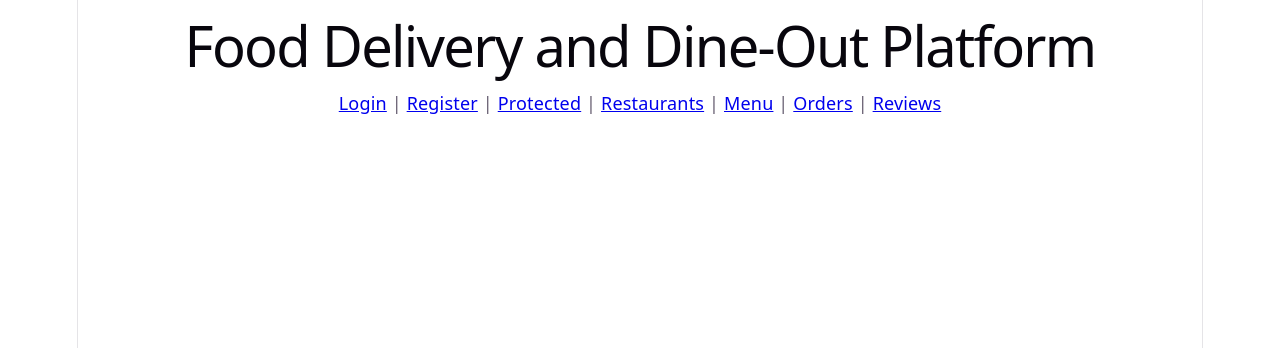
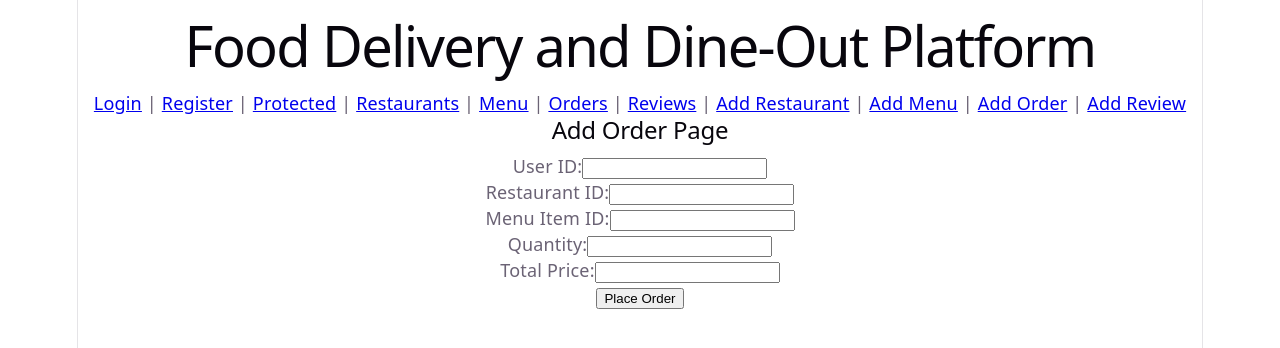
Before and after one commit to TheekshanaKandhi/Integrated-Food-Hospitality-Platform, a React app in the folder frontend/: page /add-order in a window 1280 px wide. Shown: the top 348 px of the page. Built offline with nearby package versions, Linux system fonts and the light colour scheme; the HTML template or start-up script is replaced by a standard one.

Commit message:
Added frontend forms for restaurant, menu, order and review

```diff
--- a/frontend/src/App.jsx
+++ b/frontend/src/App.jsx
@@ -6,6 +6,10 @@ import Restaurants from "./pages/Restaurants";
 import Menu from "./pages/Menu";
 import Orders from "./pages/Orders";
 import Reviews from "./pages/Reviews";
+import AddRestaurant from "./pages/AddRestaurant";
+import AddMenu from "./pages/AddMenu";
+import AddOrder from "./pages/AddOrder";
+import AddReview from "./pages/AddReview";
 
 function App() {
   return (
@@ -19,7 +23,11 @@ function App() {
         <Link to="/restaurants">Restaurants</Link> |{" "}
         <Link to="/menu">Menu</Link> |{" "}
         <Link to="/orders">Orders</Link> |{" "}
-        <Link to="/reviews">Reviews</Link>
+        <Link to="/reviews">Reviews</Link> |{" "}
+        <Link to="/add-restaurant">Add Restaurant</Link> |{" "}
+        <Link to="/add-menu">Add Menu</Link> |{" "}
+        <Link to="/add-order">Add Order</Link> |{" "}
+        <Link to="/add-review">Add Review</Link>
       </nav>
 
       <Routes>
@@ -30,6 +38,10 @@ function App() {
         <Route path="/menu" element={<Menu />} />
         <Route path="/orders" element={<Orders />} />
         <Route path="/reviews" element={<Reviews />} />
+        <Route path="/add-restaurant" element={<AddRestaurant />} />
+        <Route path="/add-menu" element={<AddMenu />} />
+        <Route path="/add-order" element={<AddOrder />} />
+        <Route path="/add-review" element={<AddReview />} />
       </Routes>
     </div>
   );
--- /dev/null
+++ b/frontend/src/pages/AddMenu.jsx
@@ -0,0 +1,107 @@
+import { useState } from "react";
+import axios from "axios";
+
+function AddMenu() {
+  const [formData, setFormData] = useState({
+    restaurant: "",
+    name: "",
+    price: "",
+    category: "",
+    isAvailable: true
+  });
+
+  const [message, setMessage] = useState("");
+
+  const handleChange = (e) => {
+    const { name, value, type, checked } = e.target;
+    setFormData({
+      ...formData,
+      [name]: type === "checkbox" ? checked : value
+    });
+  };
+
+  const handleSubmit = async (e) => {
+    e.preventDefault();
+
+    try {
+      const res = await axios.post("http://127.0.0.1:5000/api/menu", {
+        ...formData,
+        price: Number(formData.price)
+      });
+      setMessage(res.data.message);
+      setFormData({
+        restaurant: "",
+        name: "",
+        price: "",
+        category: "",
+        isAvailable: true
+      });
+    } catch (error) {
+      setMessage(error.response?.data?.message || error.message || "Failed to add menu item");
+    }
+  };
+
+  return (
+    <div>
+      <h2>Add Menu Page</h2>
+
+      <form onSubmit={handleSubmit}>
+        <div>
+          <label>Restaurant ID:</label>
+          <input
+            type="text"
+            name="restaurant"
+            value={formData.restaurant}
+            onChange={handleChange}
+          />
+        </div>
+
+        <div>
+          <label>Item Name:</label>
+          <input
+            type="text"
+            name="name"
+            value={formData.name}
+            onChange={handleChange}
+          />
+        </div>
+
+        <div>
+          <label>Price:</label>
+          <input
+            type="number"
+            name="price"
+            value={formData.price}
+            onChange={handleChange}
+          />
+        </div>
+
+        <div>
+          <label>Category:</label>
+          <input
+            type="text"
+            name="category"
+            value={formData.category}
+            onChange={handleChange}
+          />
+        </div>
+
+        <div>
+          <label>Available:</label>
+          <input
+            type="checkbox"
+            name="isAvailable"
+            checked={formData.isAvailable}
+            onChange={handleChange}
+          />
+        </div>
+
+        <button type="submit">Add Menu Item</button>
+      </form>
+
+      {message && <p>{message}</p>}
+    </div>
+  );
+}
+
+export default AddMenu;
--- /dev/null
+++ b/frontend/src/pages/AddOrder.jsx
@@ -0,0 +1,115 @@
+import { useState } from "react";
+import axios from "axios";
+
+function AddOrder() {
+  const [formData, setFormData] = useState({
+    user: "",
+    restaurant: "",
+    menuItem: "",
+    quantity: "",
+    totalPrice: ""
+  });
+
+  const [message, setMessage] = useState("");
+
+  const handleChange = (e) => {
+    setFormData({
+      ...formData,
+      [e.target.name]: e.target.value
+    });
+  };
+
+  const handleSubmit = async (e) => {
+    e.preventDefault();
+
+    try {
+      const res = await axios.post("http://127.0.0.1:5000/api/orders", {
+        user: formData.user,
+        restaurant: formData.restaurant,
+        items: [
+          {
+            menuItem: formData.menuItem,
+            quantity: Number(formData.quantity)
+          }
+        ],
+        totalPrice: Number(formData.totalPrice)
+      });
+
+      setMessage(res.data.message);
+
+      setFormData({
+        user: "",
+        restaurant: "",
+        menuItem: "",
+        quantity: "",
+        totalPrice: ""
+      });
+    } catch (error) {
+      setMessage(error.response?.data?.message || error.message || "Failed to place order");
+    }
+  };
+
+  return (
+    <div>
+      <h2>Add Order Page</h2>
+
+      <form onSubmit={handleSubmit}>
+        <div>
+          <label>User ID:</label>
+          <input
+            type="text"
+            name="user"
+            value={formData.user}
+            onChange={handleChange}
+          />
+        </div>
+
+        <div>
+          <label>Restaurant ID:</label>
+          <input
+            type="text"
+            name="restaurant"
+            value={formData.restaurant}
+            onChange={handleChange}
+          />
+        </div>
+
+        <div>
+          <label>Menu Item ID:</label>
+          <input
+            type="text"
+            name="menuItem"
+            value={formData.menuItem}
+            onChange={handleChange}
+          />
+        </div>
+
+        <div>
+          <label>Quantity:</label>
+          <input
+            type="number"
+            name="quantity"
+            value={formData.quantity}
+            onChange={handleChange}
+          />
+        </div>
+
+        <div>
+          <label>Total Price:</label>
+          <input
+            type="number"
+            name="totalPrice"
+            value={formData.totalPrice}
+            onChange={handleChange}
+          />
+        </div>
+
+        <button type="submit">Place Order</button>
+      </form>
+
+      {message && <p>{message}</p>}
+    </div>
+  );
+}
+
+export default AddOrder;
--- /dev/null
+++ b/frontend/src/pages/AddRestaurant.jsx
@@ -0,0 +1,94 @@
+import { useState } from "react";
+import axios from "axios";
+
+function AddRestaurant() {
+  const [formData, setFormData] = useState({
+    name: "",
+    cuisine: "",
+    rating: "",
+    address: ""
+  });
+
+  const [message, setMessage] = useState("");
+
+  const handleChange = (e) => {
+    setFormData({
+      ...formData,
+      [e.target.name]: e.target.value
+    });
+  };
+
+  const handleSubmit = async (e) => {
+    e.preventDefault();
+
+    try {
+      const res = await axios.post("http://127.0.0.1:5000/api/restaurants", {
+        ...formData,
+        rating: Number(formData.rating)
+      });
+      setMessage(res.data.message);
+      setFormData({
+        name: "",
+        cuisine: "",
+        rating: "",
+        address: ""
+      });
+    } catch (error) {
+      setMessage(error.response?.data?.message || error.message || "Failed to add restaurant");
+    }
+  };
+
+  return (
+    <div>
+      <h2>Add Restaurant Page</h2>
+
+      <form onSubmit={handleSubmit}>
+        <div>
+          <label>Name:</label>
+          <input
+            type="text"
+            name="name"
+            value={formData.name}
+            onChange={handleChange}
+          />
+        </div>
+
+        <div>
+          <label>Cuisine:</label>
+          <input
+            type="text"
+            name="cuisine"
+            value={formData.cuisine}
+            onChange={handleChange}
+          />
+        </div>
+
+        <div>
+          <label>Rating:</label>
+          <input
+            type="number"
+            name="rating"
+            value={formData.rating}
+            onChange={handleChange}
+          />
+        </div>
+
+        <div>
+          <label>Address:</label>
+          <input
+            type="text"
+            name="address"
+            value={formData.address}
+            onChange={handleChange}
+          />
+        </div>
+
+        <button type="submit">Add Restaurant</button>
+      </form>
+
+      {message && <p>{message}</p>}
+    </div>
+  );
+}
+
+export default AddRestaurant;
--- /dev/null
+++ b/frontend/src/pages/AddReview.jsx
@@ -0,0 +1,107 @@
+import { useState } from "react";
+import axios from "axios";
+
+function AddReview() {
+  const [formData, setFormData] = useState({
+    user: "",
+    restaurant: "",
+    order: "",
+    rating: "",
+    comment: ""
+  });
+
+  const [message, setMessage] = useState("");
+
+  const handleChange = (e) => {
+    setFormData({
+      ...formData,
+      [e.target.name]: e.target.value
+    });
+  };
+
+  const handleSubmit = async (e) => {
+    e.preventDefault();
+
+    try {
+      const res = await axios.post("http://127.0.0.1:5000/api/reviews", {
+        ...formData,
+        rating: Number(formData.rating)
+      });
+
+      setMessage(res.data.message);
+      setFormData({
+        user: "",
+        restaurant: "",
+        order: "",
+        rating: "",
+        comment: ""
+      });
+    } catch (error) {
+      setMessage(error.response?.data?.message || error.message || "Failed to add review");
+    }
+  };
+
+  return (
+    <div>
+      <h2>Add Review Page</h2>
+
+      <form onSubmit={handleSubmit}>
+        <div>
+          <label>User ID:</label>
+          <input
+            type="text"
+            name="user"
+            value={formData.user}
+            onChange={handleChange}
+          />
+        </div>
+
+        <div>
+          <label>Restaurant ID:</label>
+          <input
+            type="text"
+            name="restaurant"
+            value={formData.restaurant}
+            onChange={handleChange}
+          />
+        </div>
+
+        <div>
+          <label>Order ID:</label>
+          <input
+            type="text"
+            name="order"
+            value={formData.order}
+            onChange={handleChange}
+          />
+        </div>
+
+        <div>
+          <label>Rating:</label>
+          <input
+            type="number"
+            name="rating"
+            value={formData.rating}
+            onChange={handleChange}
+          />
+        </div>
+
+        <div>
+          <label>Comment:</label>
+          <input
+            type="text"
+            name="comment"
+            value={formData.comment}
+            onChange={handleChange}
+          />
+        </div>
+
+        <button type="submit">Add Review</button>
+      </form>
+
+      {message && <p>{message}</p>}
+    </div>
+  );
+}
+
+export default AddReview;
--- a/frontend/src/pages/Menu.jsx
+++ b/frontend/src/pages/Menu.jsx
@@ -27,7 +27,7 @@ function Menu() {
         <ul>
           {menuItems.map((item) => (
             <li key={item._id}>
-              <strong>{item.name}</strong> - ₹{item.price} - {item.category} - {item.restaurant.name}
+              <strong>{item.name}</strong> - ₹{item.price} - {item.category} - {item.restaurant.name} - ID: {item._id}
             </li>
           ))}
         </ul>
--- a/frontend/src/pages/Orders.jsx
+++ b/frontend/src/pages/Orders.jsx
@@ -28,7 +28,7 @@ function Orders() {
           {orders.map((order) => (
             <li key={order._id}>
               <strong>{order.user.name}</strong> ordered from{" "}
-              <strong>{order.restaurant.name}</strong> - ₹{order.totalPrice} - {order.status}
+              <strong>{order.restaurant.name}</strong> - ₹{order.totalPrice} - {order.status} - ID: {order._id}
             </li>
           ))}
         </ul>
--- a/frontend/src/pages/Restaurants.jsx
+++ b/frontend/src/pages/Restaurants.jsx
@@ -27,7 +27,7 @@ function Restaurants() {
         <ul>
           {restaurants.map((restaurant) => (
             <li key={restaurant._id}>
-              <strong>{restaurant.name}</strong> - {restaurant.cuisine} - {restaurant.address}
+              <strong>{restaurant.name}</strong> - {restaurant.cuisine} - {restaurant.address} - ID: {restaurant._id}
             </li>
           ))}
         </ul>
```
